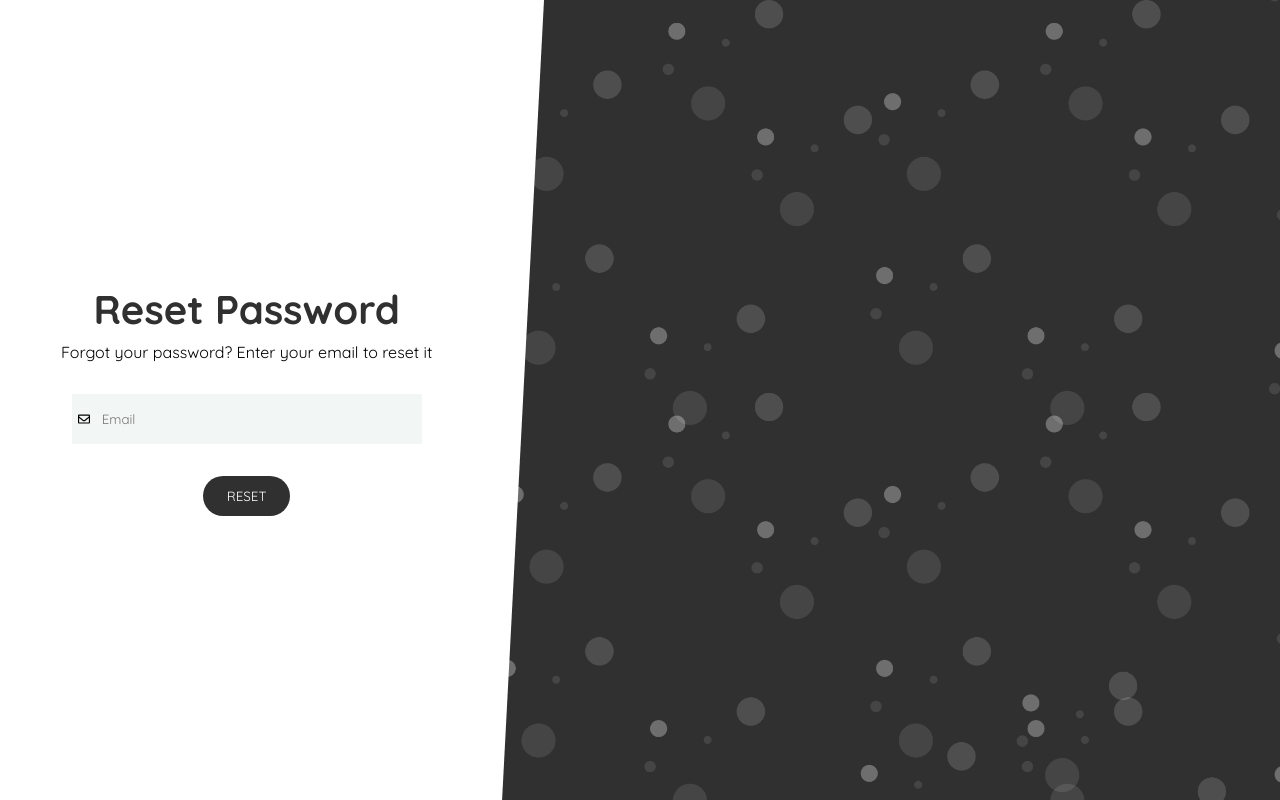
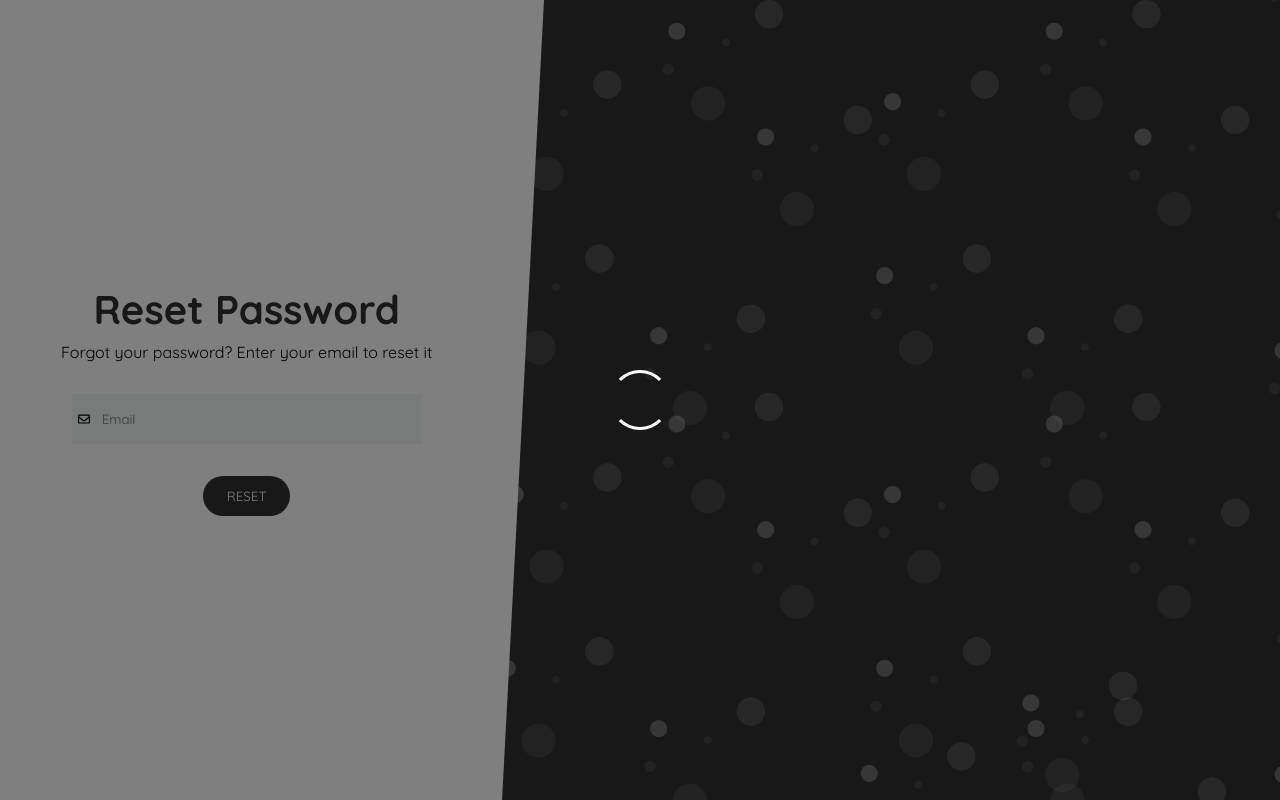
Before and after one commit to MightyCryptowall/fireblog, a Vue app: page /forgot-password in a window 1280 px wide. Built offline with nearby package versions, Linux system fonts and the light colour scheme; what vue2-editor would draw is missing.

Commit message:
Loading -c -a

```diff
--- /dev/null
+++ b/src/components/Loading.vue
@@ -0,0 +1,41 @@
+<template>
+  <div class="loading">
+    <span></span>
+  </div>
+</template>
+
+<script>
+export default {
+  name: "loading",
+};
+</script>
+
+<style lang="scss">
+.loading {
+  top: 0;
+  z-index: 101;
+  height: 100%;
+  width: 100%;
+  background-color: rgba(0, 0, 0, 0.5);
+  position: fixed;
+  display: flex;
+  justify-content: center;
+  align-items: center;
+  @keyframes spin {
+    to {
+      transform: rotateZ(360deg);
+    }
+  }
+  span {
+    display: block;
+    width: 60px;
+    height: 60px;
+    margin: 0 auto;
+    border: 3px solid transparent;
+    border-top-color: #fff;
+    border-bottom-color: #fff;
+    border-radius: 50%;
+    animation: spin ease 1000ms infinite;
+  }
+}
+</style>
--- a/src/views/ForgotPassword.vue
+++ b/src/views/ForgotPassword.vue
@@ -1,5 +1,7 @@
 <template>
  <div class="reset-password">
+   <Modal v-if="modalActive" v-on:close-modal="closeModal" />
+   <Loading/>
    <div class="form-wrap">
      <form class="reset">
        <h2>Reset Password</h2>
@@ -20,10 +22,27 @@
 
 <script>
 import Email from "../assets/Icons/envelope-regular.svg";
+import Modal from "../components/Modal";
+import Loading from "../components/Loading";
 export default {
   name:"ForgotPassword",
+  data() {
+    return {
+      email: null,
+      modalActive: false,
+      modalMessage: ""
+    }
+  },
   components: {
     Email,
+    Modal,
+    Loading,
+  },
+  methods: {
+    closeModal() {
+      this.modalActive = !this.modalActive;
+      this.email = "";
+    }
   }
 }
 </script>
```
